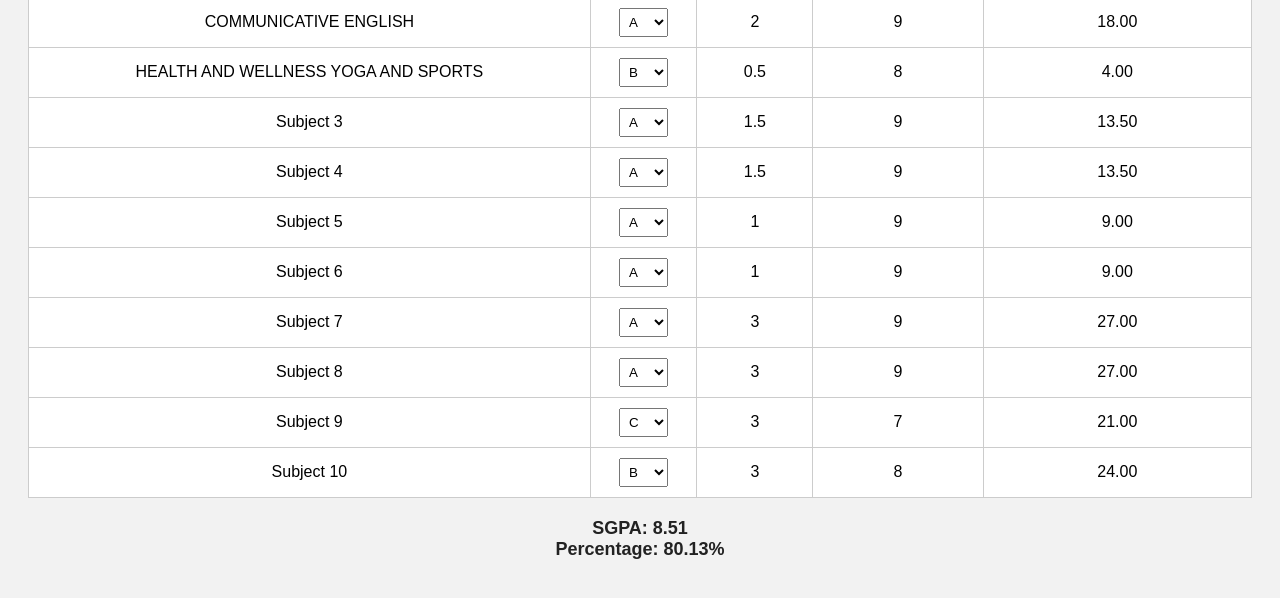
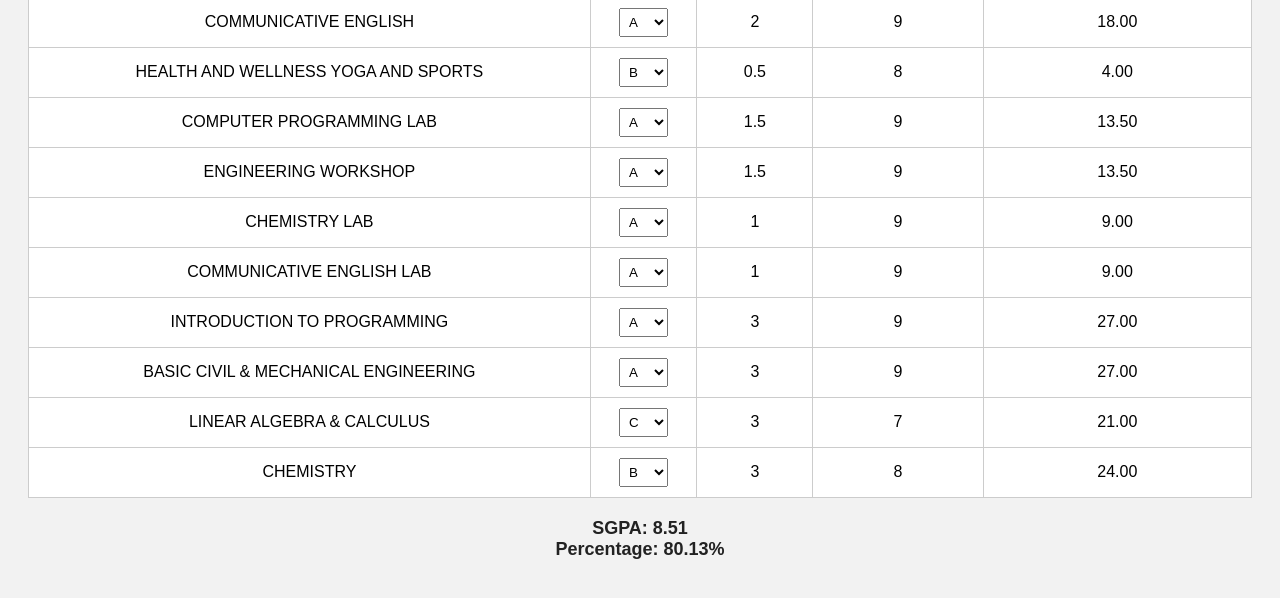
Before and after one commit to siddu-k/Cgpato-percentage-, a plain HTML site: page index.html in a window 1280 px wide. Shown: the part 150-748 px from the top of the page. Drawn offline with Linux system fonts and the light colour scheme.

Commit message:
Update index.html

```diff
--- a/index.html
+++ b/index.html
@@ -73,14 +73,14 @@
     const subjects = [
       { name: "COMMUNICATIVE ENGLISH", credits: 2.0, grade: "A" },
       { name: "HEALTH AND WELLNESS YOGA AND SPORTS", credits: 0.5, grade: "B" },
-      { name: "Subject 3", credits: 1.5, grade: "A" },
-      { name: "Subject 4", credits: 1.5, grade: "A" },
-      { name: "Subject 5", credits: 1.0, grade: "A" },
-      { name: "Subject 6", credits: 1.0, grade: "A" },
-      { name: "Subject 7", credits: 3.0, grade: "A" },
-      { name: "Subject 8", credits: 3.0, grade: "A" },
-      { name: "Subject 9", credits: 3.0, grade: "C" },
-      { name: "Subject 10", credits: 3.0, grade: "B" },
+      { name: "COMPUTER PROGRAMMING LAB", credits: 1.5, grade: "A" },
+      { name: "ENGINEERING WORKSHOP", credits: 1.5, grade: "A" },
+      { name: "CHEMISTRY LAB", credits: 1.0, grade: "A" },
+      { name: "COMMUNICATIVE ENGLISH LAB", credits: 1.0, grade: "A" },
+      { name: "INTRODUCTION TO PROGRAMMING", credits: 3.0, grade: "A" },
+      { name: "BASIC CIVIL & MECHANICAL ENGINEERING", credits: 3.0, grade: "A" },
+      { name: "LINEAR ALGEBRA & CALCULUS", credits: 3.0, grade: "C" },
+      { name: "CHEMISTRY", credits: 3.0, grade: "B" },
     ];
 
     const tbody = document.getElementById('subjectTable');
```
